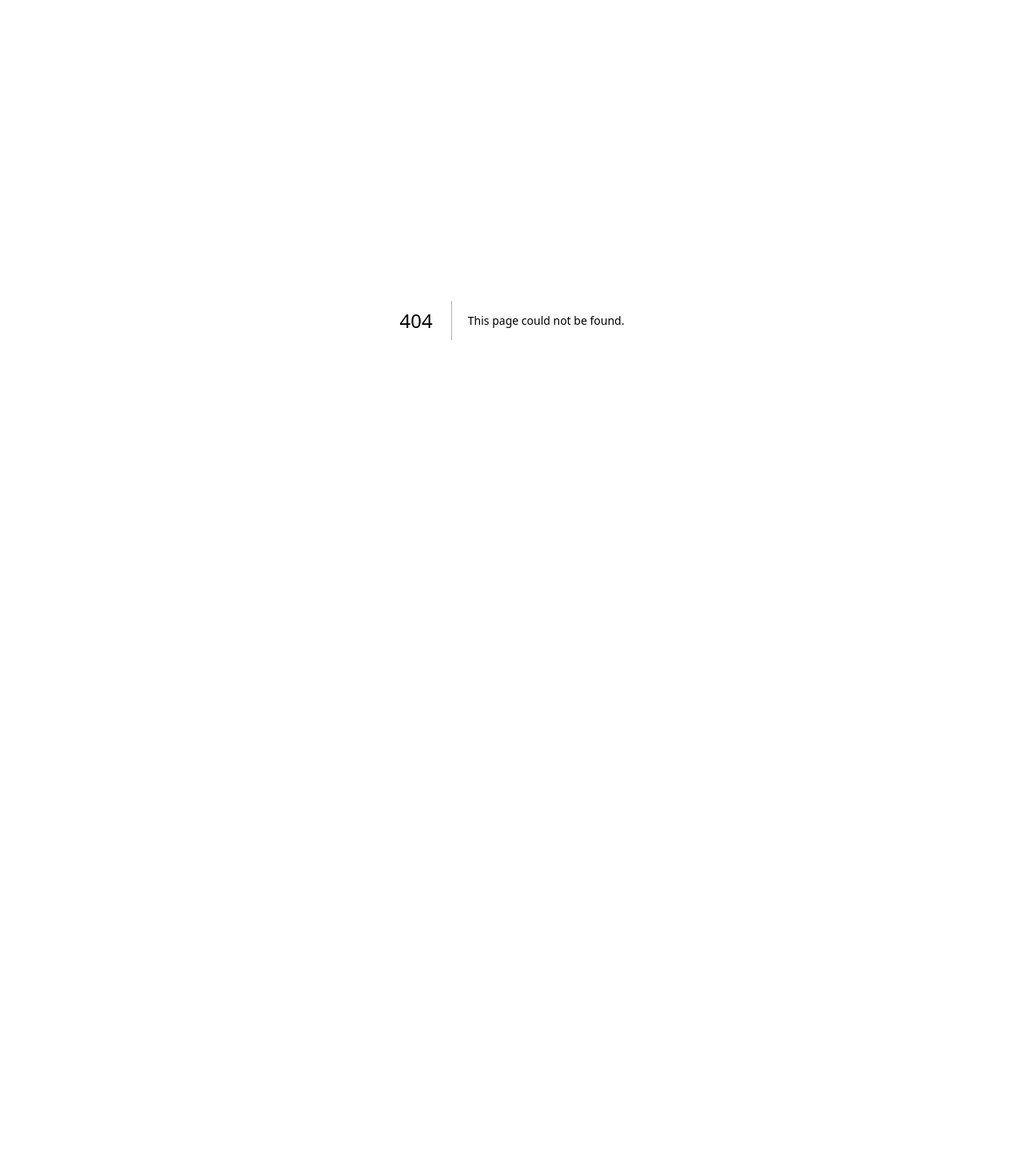
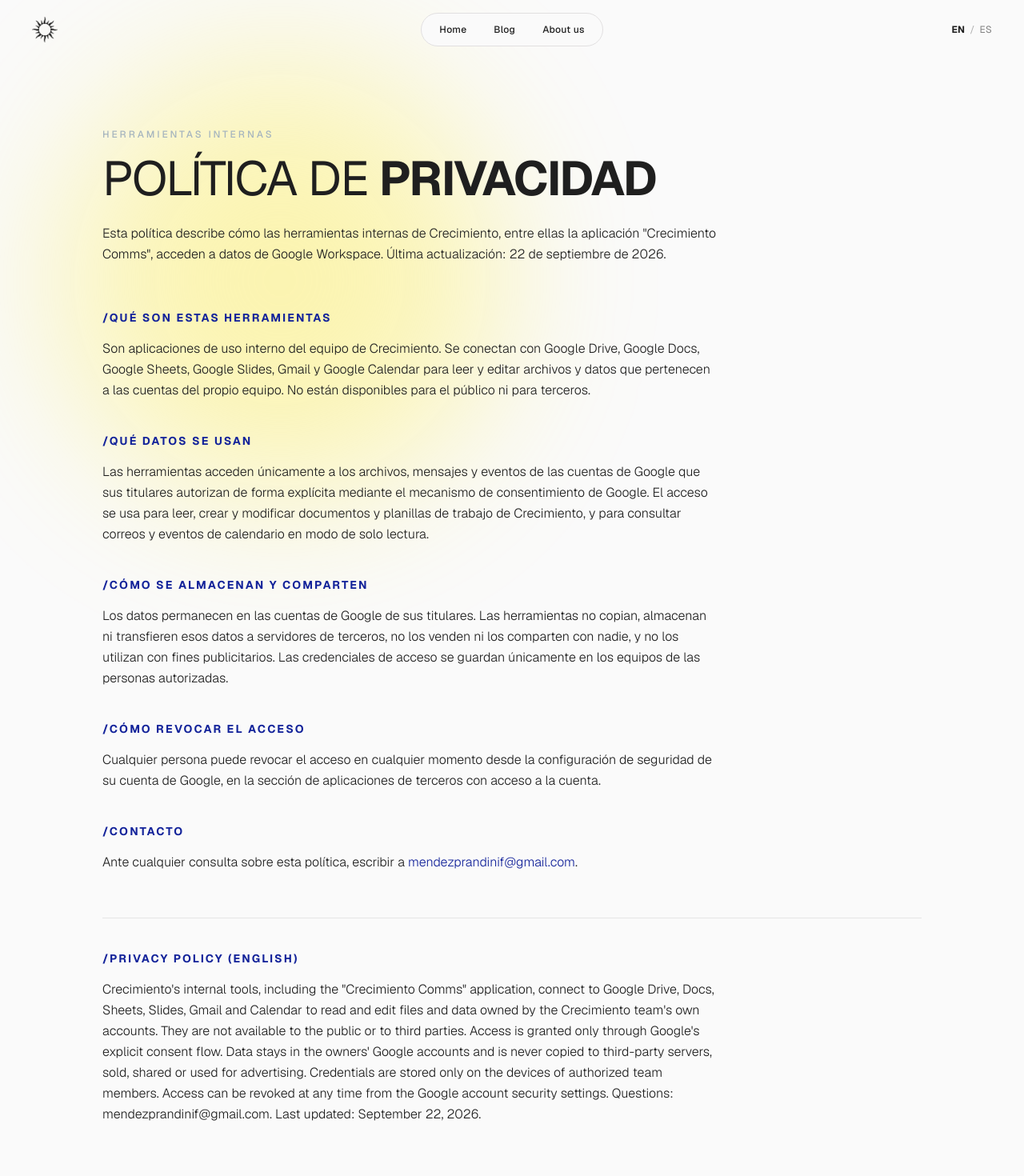
Before and after one commit to chachimendez/crecimiento-web, a Next.js app: page /privacidad in a window 1280 px wide. Before the commit this address had no page. Shown: the top 1470 px of the page at 80% size. Before the commit the page ends 800 px from the top, so only its background shows below. Built offline with nearby package versions, Linux system fonts and the light colour scheme.

Commit message:
Página /privacidad (política de privacidad de herramientas internas) + sitemap

```diff
--- /dev/null
+++ b/app/privacidad/page.tsx
@@ -0,0 +1,126 @@
+import type { Metadata } from "next";
+import Nav from "@/components/Nav";
+import CursorGlow from "@/components/CursorGlow";
+import Footer from "@/components/Footer";
+
+export const metadata: Metadata = {
+  title: "Política de privacidad",
+  alternates: { canonical: "/privacidad" },
+  description:
+    "Política de privacidad de las herramientas internas de Crecimiento que se conectan con Google Workspace.",
+  robots: { index: false, follow: false },
+};
+
+const h2 = "text-sm tracking-[0.15em] mb-4";
+const h2Style = { fontWeight: 700, color: "var(--ambition-blue)" } as const;
+const p = "text-base leading-relaxed max-w-3xl";
+const pStyle = { fontWeight: 300, color: "var(--foundation-black)" } as const;
+
+export default function PrivacidadPage() {
+  return (
+    <>
+      <CursorGlow />
+      <Nav />
+      <main className="px-6 pt-32 md:pt-40 pb-24">
+        <div className="max-w-5xl mx-auto">
+          <p
+            className="text-xs tracking-[0.25em]"
+            style={{ fontWeight: 500, color: "var(--transition-gray)" }}
+          >
+            HERRAMIENTAS INTERNAS
+          </p>
+          <h1
+            className="mt-4 text-5xl md:text-6xl leading-[1.05] tracking-tight"
+            style={{ color: "var(--foundation-black)" }}
+          >
+            <span style={{ fontWeight: 400 }}>POLÍTICA DE </span>
+            <span style={{ fontWeight: 700 }}>PRIVACIDAD</span>
+          </h1>
+          <p className={`mt-6 ${p}`} style={pStyle}>
+            Esta política describe cómo las herramientas internas de
+            Crecimiento, entre ellas la aplicación &quot;Crecimiento
+            Comms&quot;, acceden a datos de Google Workspace. Última
+            actualización: 22 de septiembre de 2026.
+          </p>
+
+          <section className="mt-14">
+            <h2 className={h2} style={h2Style}>/QUÉ SON ESTAS HERRAMIENTAS</h2>
+            <p className={p} style={pStyle}>
+              Son aplicaciones de uso interno del equipo de Crecimiento. Se
+              conectan con Google Drive, Google Docs, Google Sheets, Google
+              Slides, Gmail y Google Calendar para leer y editar archivos y
+              datos que pertenecen a las cuentas del propio equipo. No están
+              disponibles para el público ni para terceros.
+            </p>
+          </section>
+
+          <section className="mt-10">
+            <h2 className={h2} style={h2Style}>/QUÉ DATOS SE USAN</h2>
+            <p className={p} style={pStyle}>
+              Las herramientas acceden únicamente a los archivos, mensajes y
+              eventos de las cuentas de Google que sus titulares autorizan de
+              forma explícita mediante el mecanismo de consentimiento de
+              Google. El acceso se usa para leer, crear y modificar documentos
+              y planillas de trabajo de Crecimiento, y para consultar correos
+              y eventos de calendario en modo de solo lectura.
+            </p>
+          </section>
+
+          <section className="mt-10">
+            <h2 className={h2} style={h2Style}>/CÓMO SE ALMACENAN Y COMPARTEN</h2>
+            <p className={p} style={pStyle}>
+              Los datos permanecen en las cuentas de Google de sus titulares.
+              Las herramientas no copian, almacenan ni transfieren esos datos a
+              servidores de terceros, no los venden ni los comparten con
+              nadie, y no los utilizan con fines publicitarios. Las
+              credenciales de acceso se guardan únicamente en los equipos de
+              las personas autorizadas.
+            </p>
+          </section>
+
+          <section className="mt-10">
+            <h2 className={h2} style={h2Style}>/CÓMO REVOCAR EL ACCESO</h2>
+            <p className={p} style={pStyle}>
+              Cualquier persona puede revocar el acceso en cualquier momento
+              desde la configuración de seguridad de su cuenta de Google, en la
+              sección de aplicaciones de terceros con acceso a la cuenta.
+            </p>
+          </section>
+
+          <section className="mt-10">
+            <h2 className={h2} style={h2Style}>/CONTACTO</h2>
+            <p className={p} style={pStyle}>
+              Ante cualquier consulta sobre esta política, escribir a{" "}
+              <a
+                href="mailto:mendezprandinif@gmail.com"
+                style={{ color: "var(--ambition-blue)" }}
+              >
+                mendezprandinif@gmail.com
+              </a>
+              .
+            </p>
+          </section>
+
+          <section className="mt-14 pt-10" style={{ borderTop: "1px solid #E5E5E5" }}>
+            <h2 className={h2} style={h2Style}>/PRIVACY POLICY (ENGLISH)</h2>
+            <p className={p} style={pStyle}>
+              Crecimiento&apos;s internal tools, including the &quot;Crecimiento
+              Comms&quot; application, connect to Google Drive, Docs, Sheets,
+              Slides, Gmail and Calendar to read and edit files and data owned
+              by the Crecimiento team&apos;s own accounts. They are not
+              available to the public or to third parties. Access is granted
+              only through Google&apos;s explicit consent flow. Data stays in
+              the owners&apos; Google accounts and is never copied to
+              third-party servers, sold, shared or used for advertising.
+              Credentials are stored only on the devices of authorized team
+              members. Access can be revoked at any time from the Google
+              account security settings. Questions: mendezprandinif@gmail.com.
+              Last updated: September 22, 2026.
+            </p>
+          </section>
+        </div>
+      </main>
+      <Footer />
+    </>
+  );
+}
--- a/app/sitemap.ts
+++ b/app/sitemap.ts
@@ -13,6 +13,7 @@
     { url: `${SITE_URL}/blog`, lastModified: now, priority: 0.7 },
     { url: `${SITE_URL}/es/blog`, lastModified: now, priority: 0.6 },
     { url: `${SITE_URL}/media-kit`, lastModified: now, priority: 0.5 },
+    { url: `${SITE_URL}/privacidad`, lastModified: now, priority: 0.2 },
   ];
 
   const posts: MetadataRoute.Sitemap = getAllPosts().map((post) => ({
```
